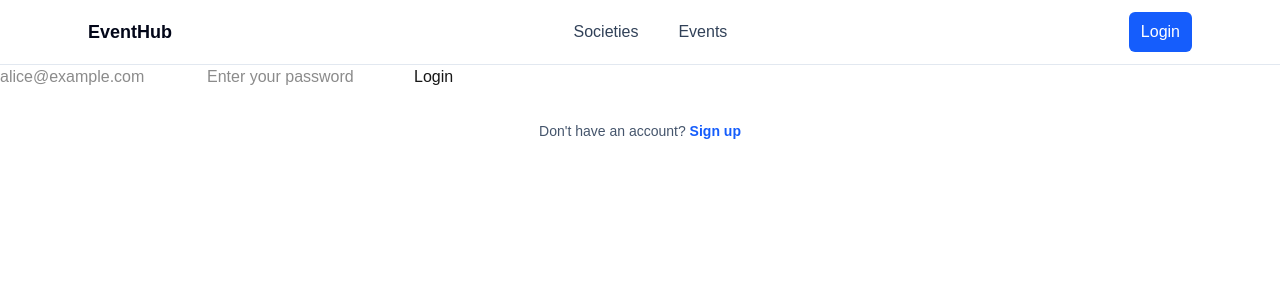
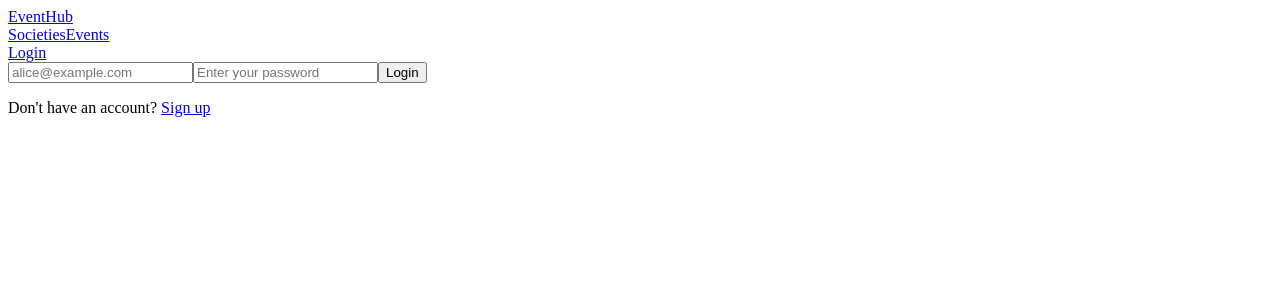
Before and after one commit to muxdz/warwick-eventhub, a Next.js app in the folder frontend/: page /login in a window 1280 px wide. Shown: the top 300 px of the page. Built offline with nearby package versions, Linux system fonts and the light colour scheme.

Commit message:
fix: slight css error

```diff
--- a/frontend/app/globals.css
+++ b/frontend/app/globals.css
@@ -3,13 +3,6 @@
 :root {
   --background: #ffffff;
   --foreground: #171717;
-}
-
-@theme inline {
-  --color-background: var(--background);
-  --color-foreground: var(--foreground);
-  --font-sans: var(--font-geist-sans);
-  --font-mono: var(--font-geist-mono);
 }
 
 body {
--- a/frontend/app/layout.tsx
+++ b/frontend/app/layout.tsx
@@ -1,6 +1,5 @@
 import type { Metadata } from "next";
 import { Geist, Geist_Mono } from "next/font/google";
-import "./globals.css";
 
 import Navbar from "@/components/Navbar";
 import { AuthProvider } from "@/context/AuthContext";
```
